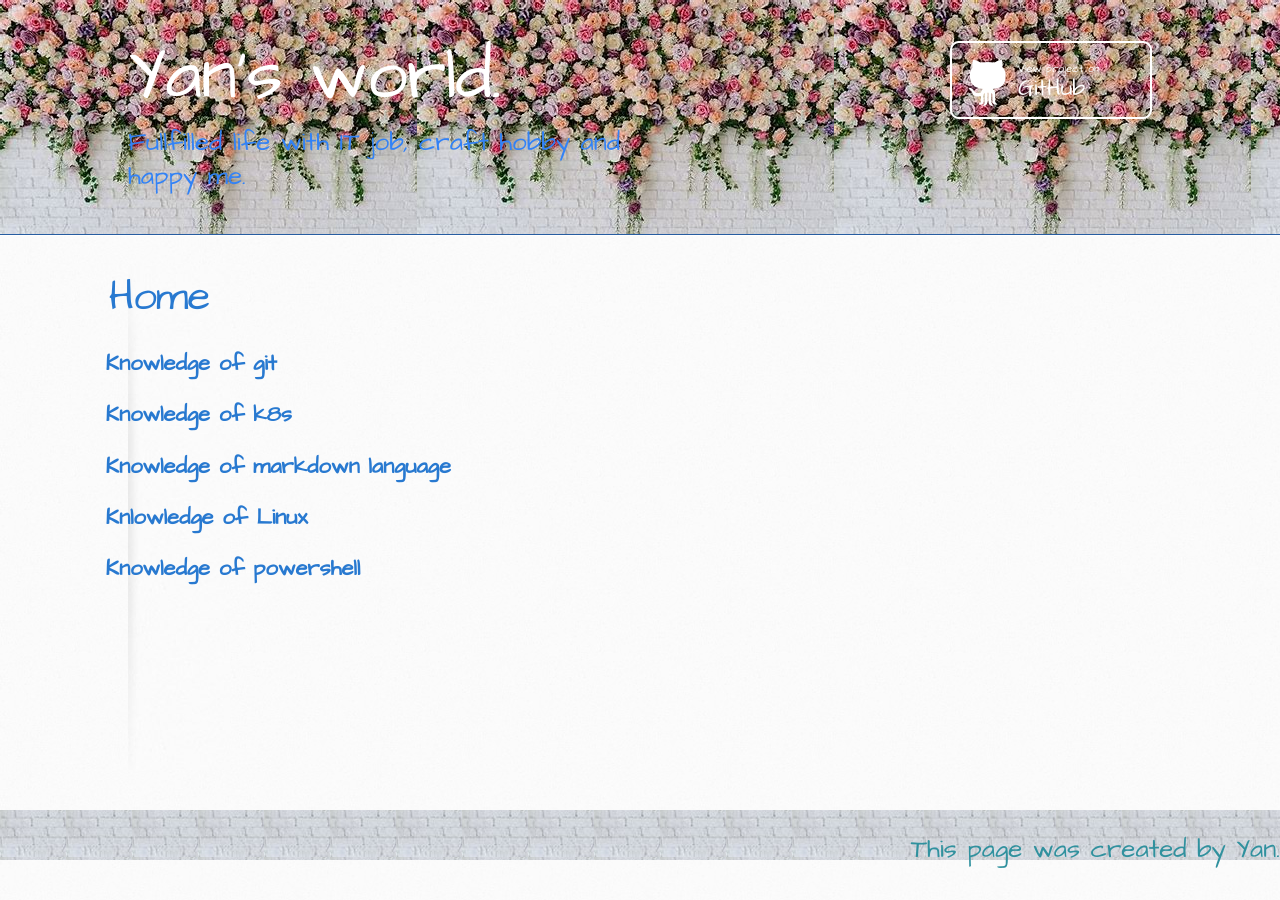
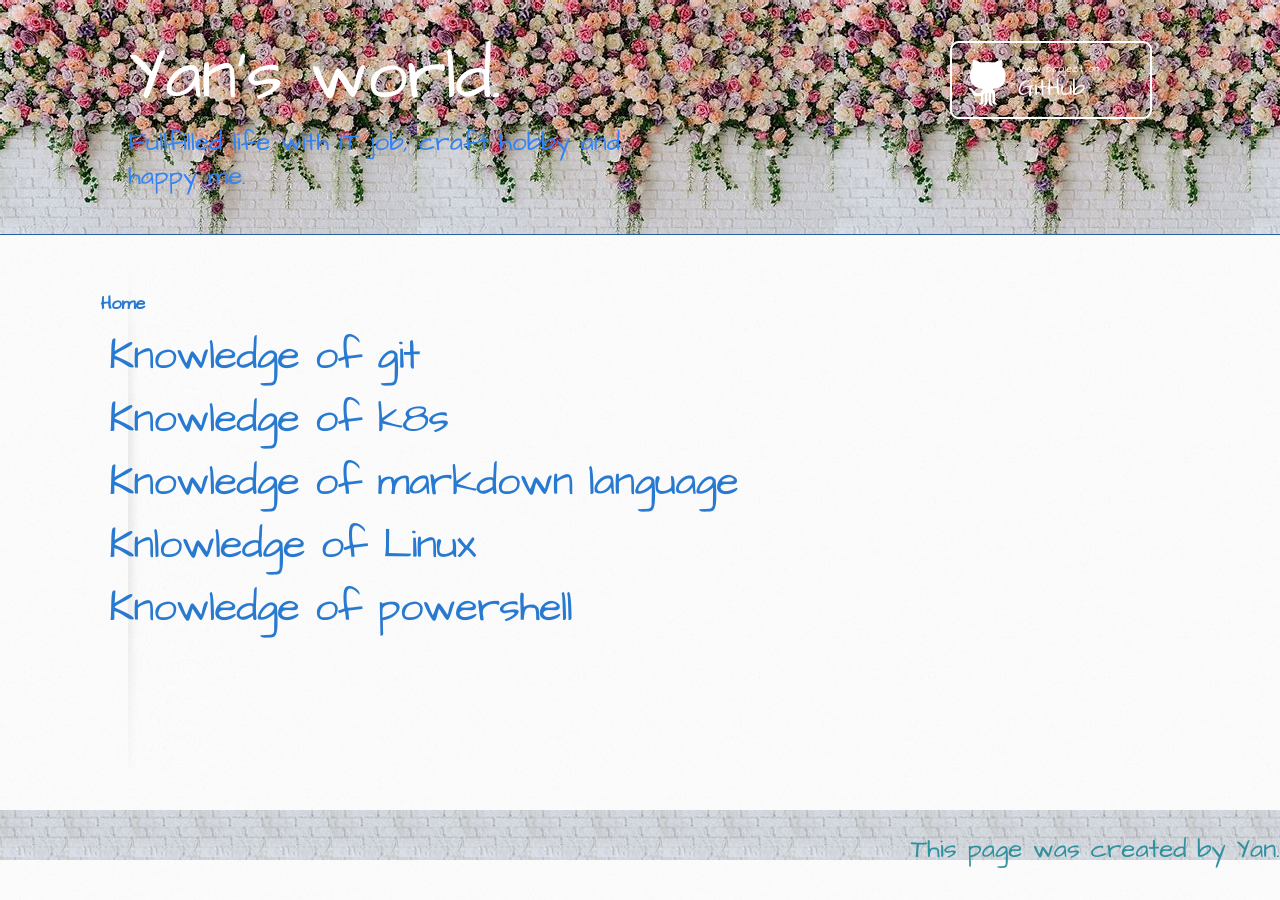
Before and after one commit to itcraftme/itcraftme, a Jekyll site: the page built from docs/it/index.md, in a window 1280 px wide. Built offline with Jekyll 4.4.1, drawn with Linux system fonts in a browser that asks for light colours; our own code applies the rules of GitHub Pages for plain Markdown files.

```diff
--- a/docs/it/index.md
+++ b/docs/it/index.md
@@ -1,9 +1,9 @@
 ---
 layout: default
 ---
-#  [Home](../../index.md)
-## [Knowledge of git](./git.md)
-## [Knowledge of k8s](./k8s_knowledge.md)
-## [Knowledge of markdown language](./markdown_knowledge.md)
-## [Knlowledge of Linux](./linux.md)
-## [Knowledge of powershell](./powershell.md)
+###  [Home](../../index.md)
+# [Knowledge of git](./git.md)
+# [Knowledge of k8s](./k8s_knowledge.md)
+# [Knowledge of markdown language](./markdown_knowledge.md)
+# [Knlowledge of Linux](./linux.md)
+# [Knowledge of powershell](./powershell.md)
```
